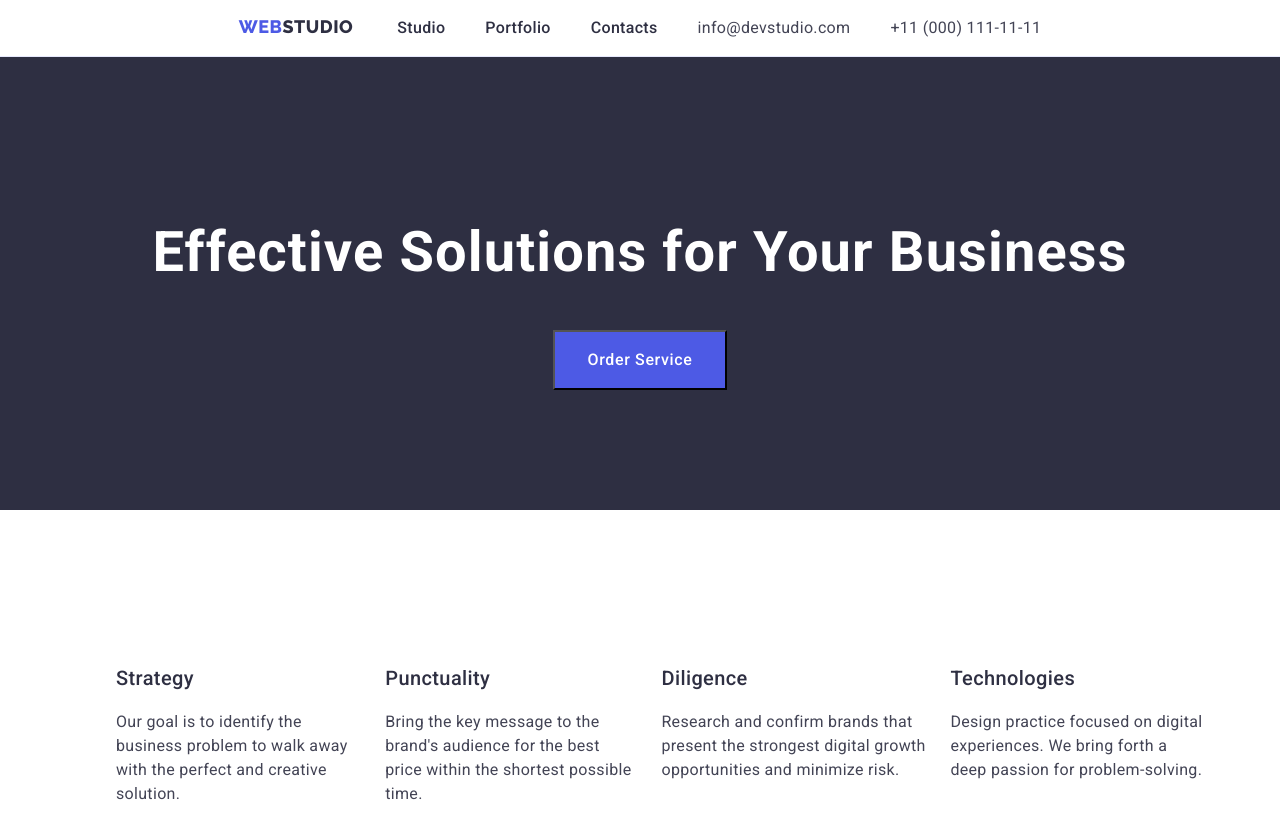
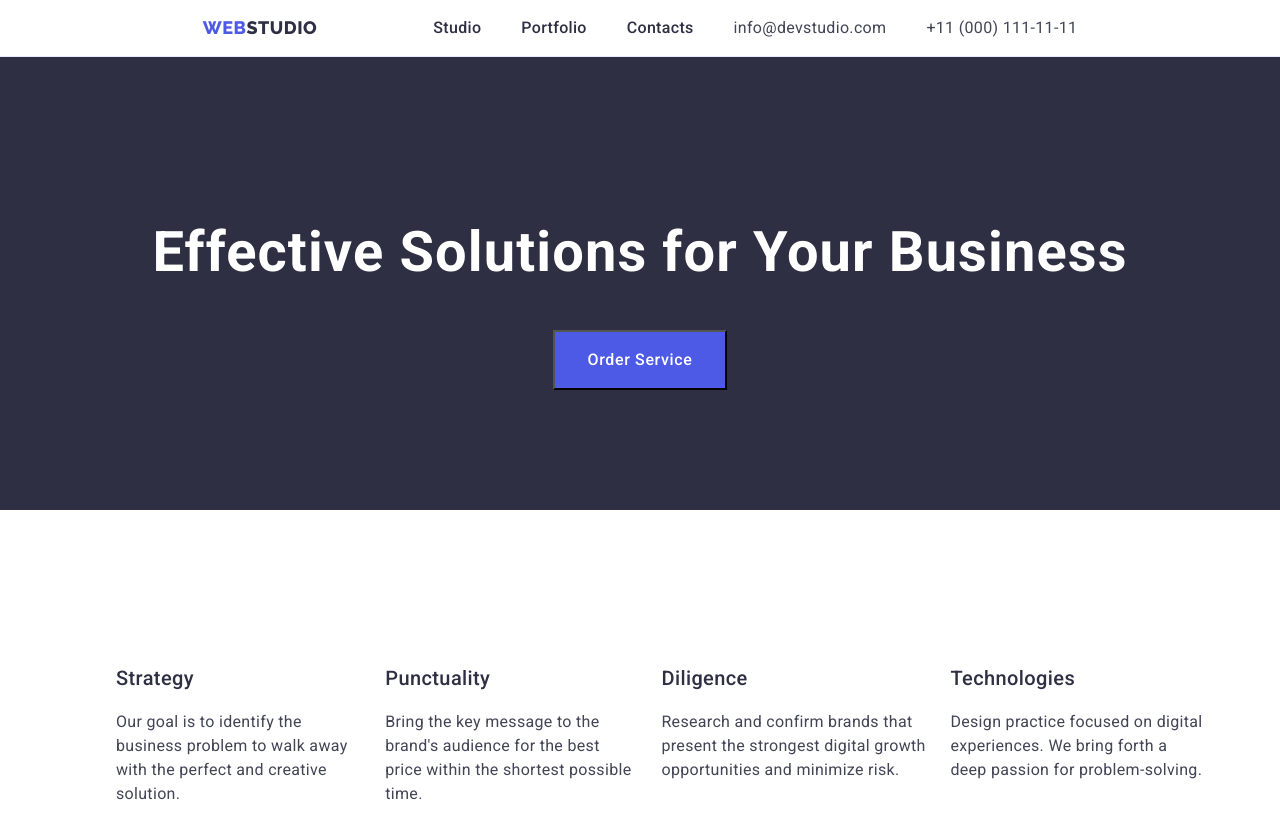
Before and after one commit to BeataFigielska-Zyla/goit-markup-hw-03, a plain HTML site: page index.html in a window 1280 px wide. Shown: the top 825 px of the page. Drawn offline with nearby package versions, Linux system fonts and the light colour scheme.

Commit message:
changes header

```diff
--- a/css/styles.css
+++ b/css/styles.css
@@ -26,6 +26,11 @@ body {
     border-bottom: 1px solid #e7e9fc;
 }
 
+.header-nav {
+    display: flex;
+    align-items: center;
+}
+
 .logo {
     font-family: Raleway, sans-serif;
     font-weight: 800;
@@ -34,7 +39,7 @@ body {
     letter-spacing: 0.03em;
     text-transform: uppercase;
     color: #4d5ae5;
-
+    margin-right: 76px;
 }
 
 .link {
@@ -75,6 +80,7 @@ body {
     line-height: 1.5;
     letter-spacing: 0.02em;
     color: #2e2f42;
+    padding: 24px 0;
 }
 
 .nav-link:hover {
@@ -91,8 +97,7 @@ body {
 
 
 .list-menu {
-    display: inline-flex;
-    align-items: flex-start;
+    display: flex;
     gap: 40px;
     list-style: none;
 }
--- a/index.html
+++ b/index.html
@@ -23,7 +23,7 @@
 
     <div class="container">
 
-        <nav>
+        <nav class="header-nav">
 <!-- LOGO -->
         <a class="logo link" href="./index.html">Web<span class="logo-text-studio">Studio</span></a>
 
```
